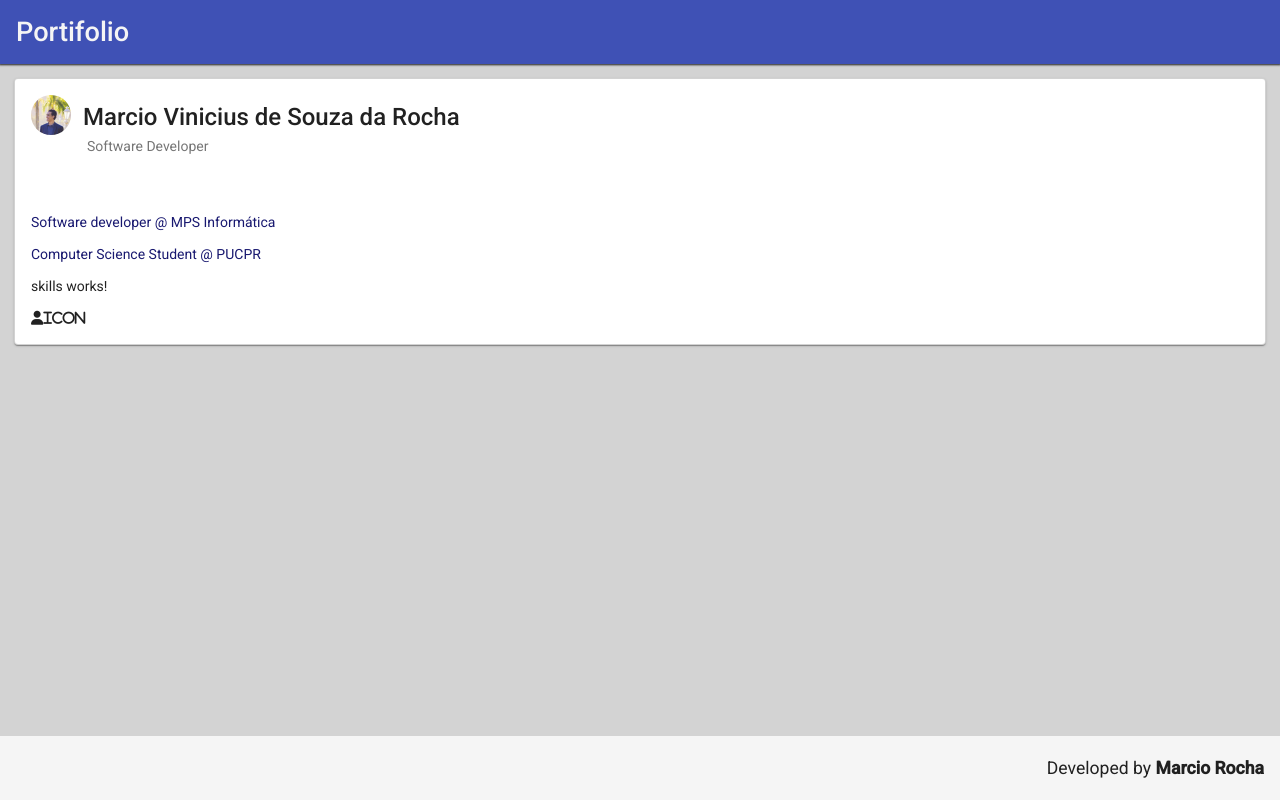
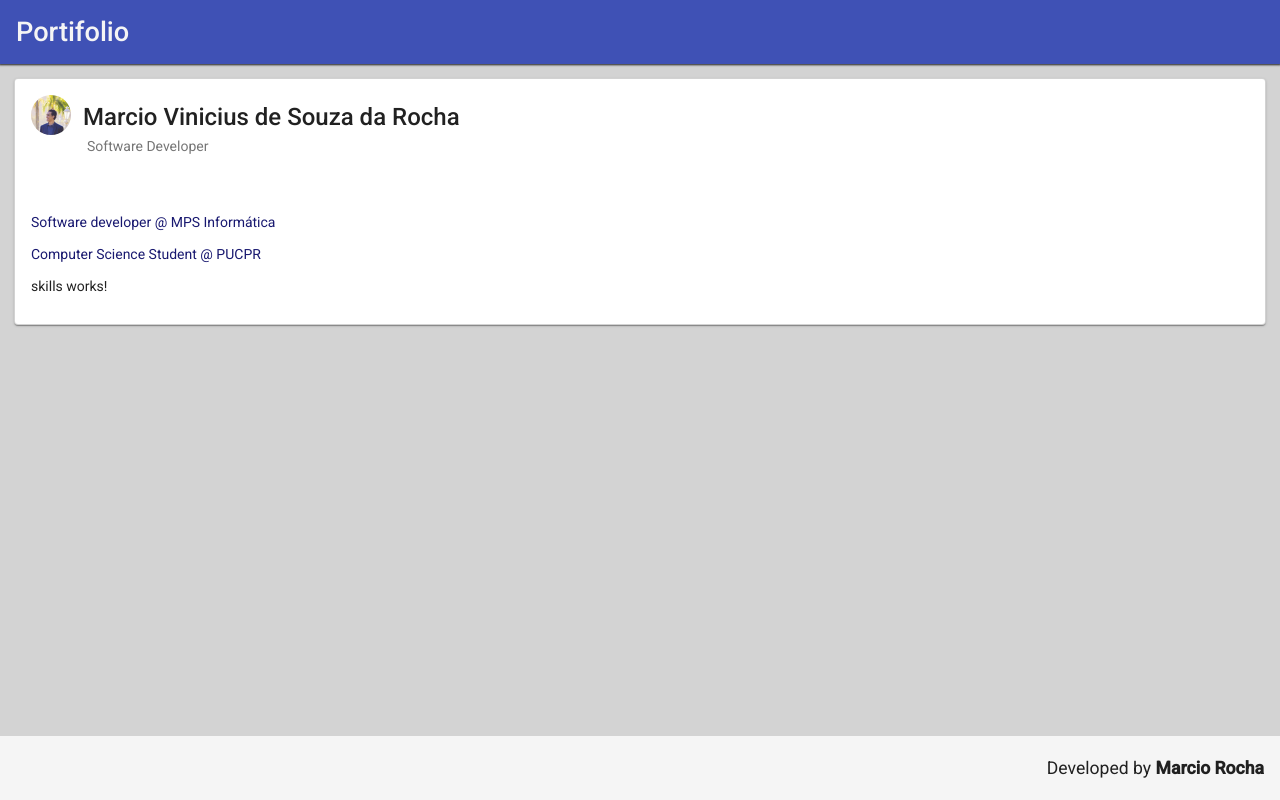
Before and after one commit to MarciovsRocha/angular_app, an Angular app: page / in a window 1280 px wide. Built offline with nearby package versions, Linux system fonts and the light colour scheme.

Commit message:
removido icone erroneo

```diff
--- a/src/app/components/skills/skills.component.html
+++ b/src/app/components/skills/skills.component.html
@@ -1,2 +1 @@
 <p>skills works!</p>
-<span class="fa-solid fa-user">Icon</span>
```
